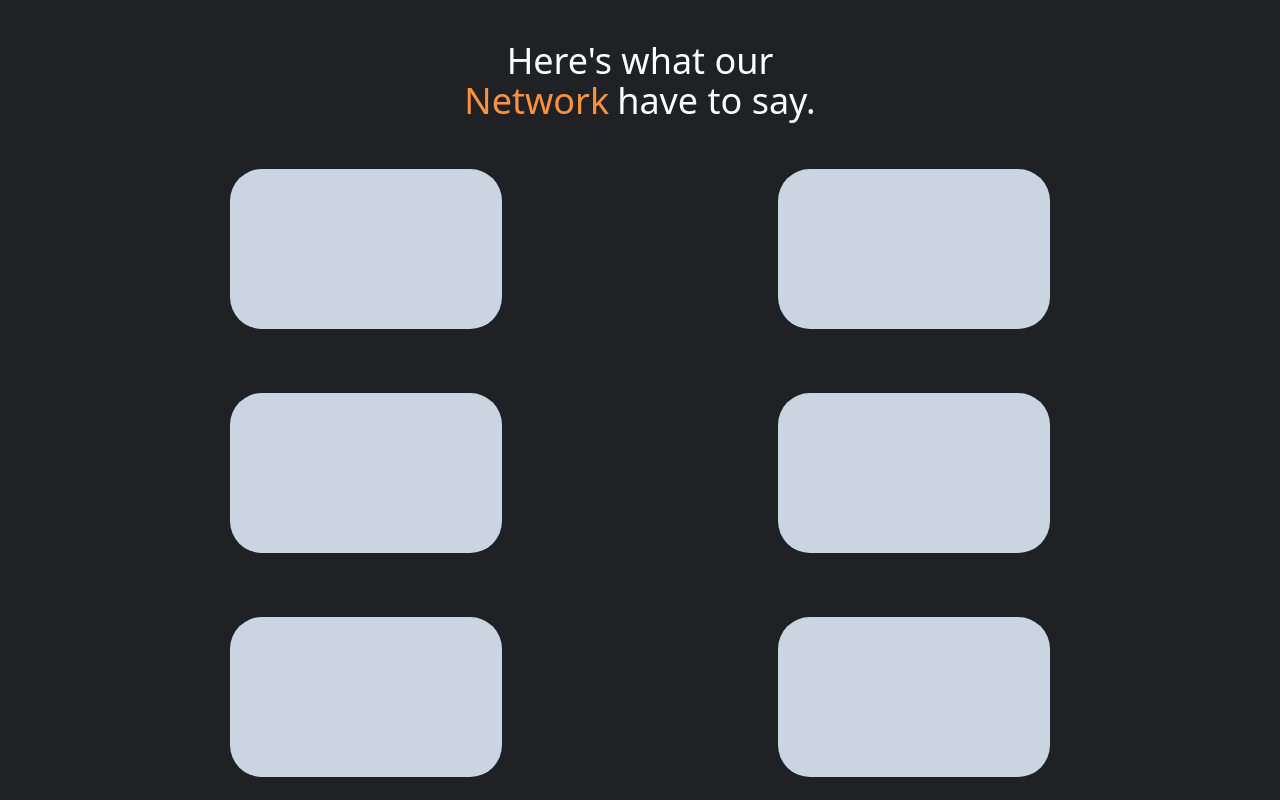
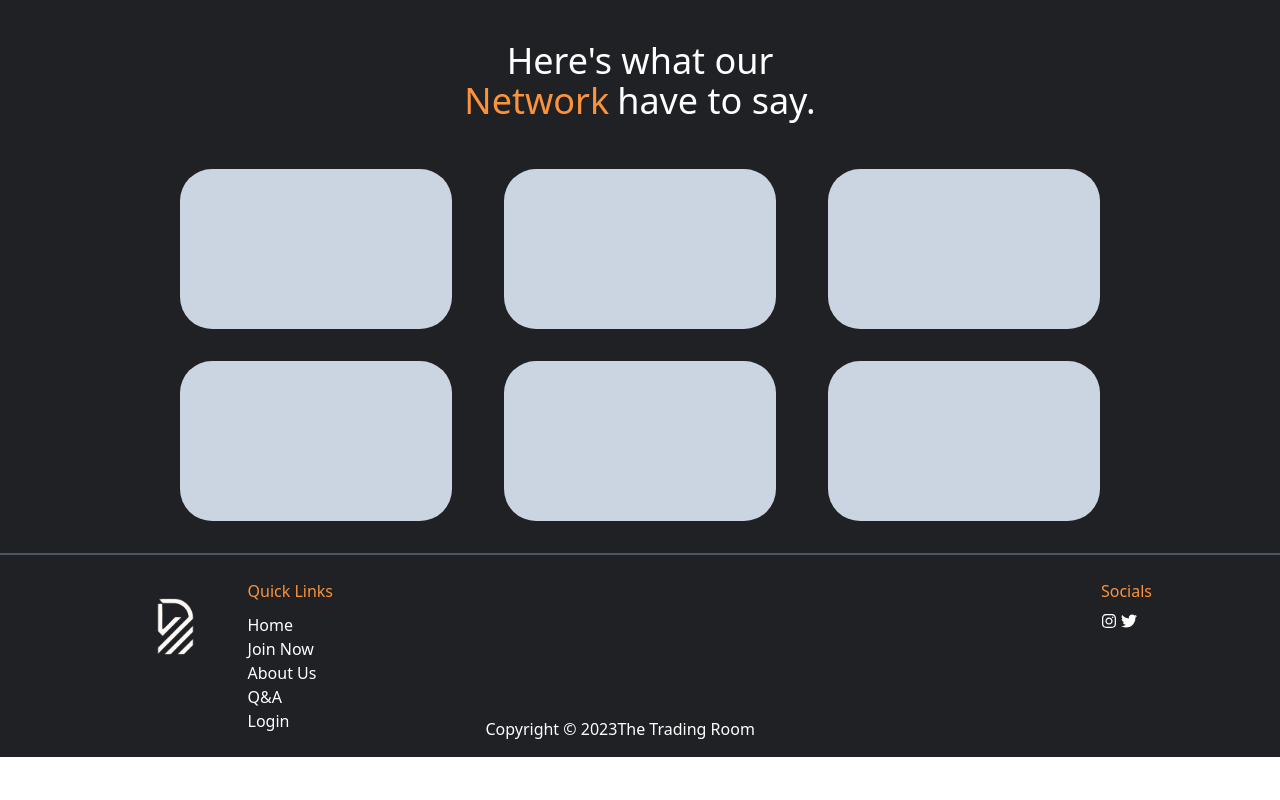
Before and after one commit to fsmutimeer/education-trading, a Next.js app: page /join in a window 1280 px wide. Shown: the part 800-1600 px from the top of the page. After the commit the page ends 1557 px from the top, so only its background shows below. Built offline with nearby package versions, Linux system fonts and the light colour scheme.

Commit message:
layout set

```diff
--- a/app/join/page.tsx
+++ b/app/join/page.tsx
@@ -204,7 +204,7 @@ const join = () => {
             </h2>
           </div>
           {/* Cards */}
-          <div className=" flex gap-16 flex-wrap w-[80%] pt-8 mx-auto justify-between items-center pb-8">
+          <div className=" flex flex-wrap gap-y-8 w-[100%] pt-8 mx-auto justify-evenly items-center pb-8">
             {' '}
             <div className="h-[10rem] w-[17rem] bg-slate-300 rounded-[2rem]"></div>
             <div className="h-[10rem] w-[17rem] bg-slate-300 rounded-[2rem]"></div>
```
